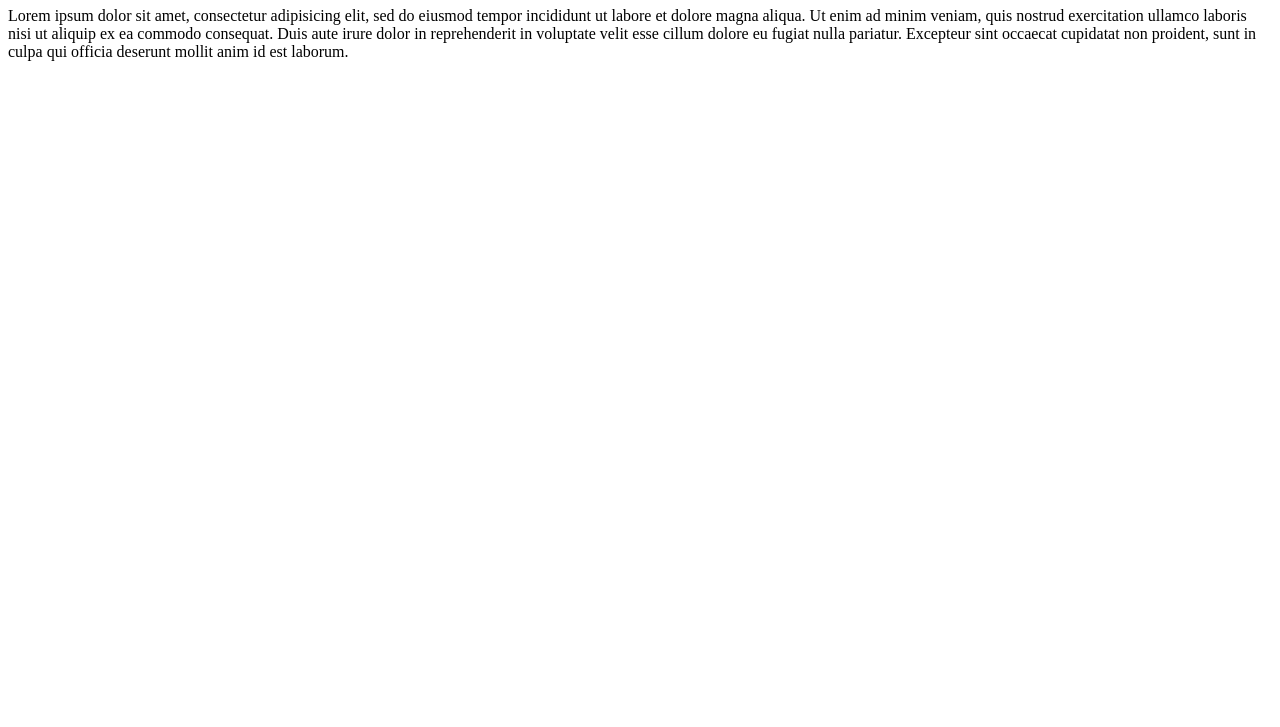
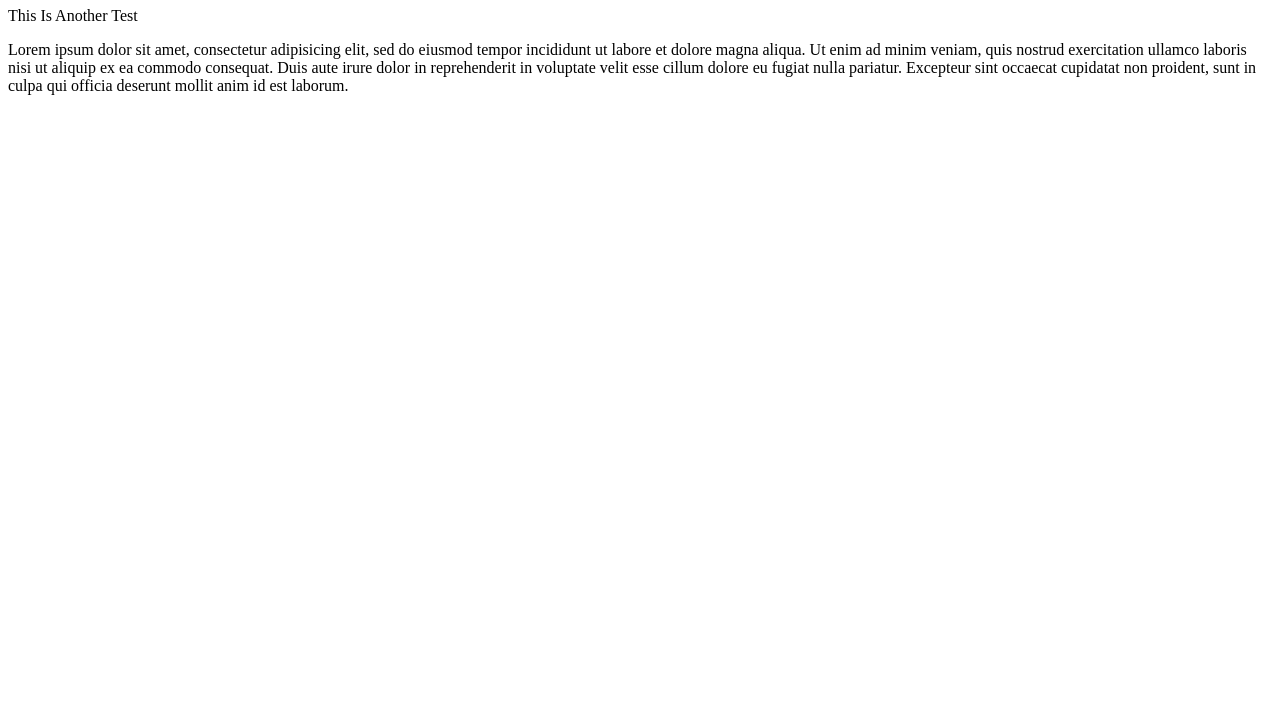
Before and after one commit to MohammadAbdollahzadeh/myproject, a plain HTML site: page about.html in a window 1280 px wide. Shown: the part 73-800 px from the top of the page. Drawn offline with Linux system fonts and the light colour scheme.

Commit message:
Add p tag to about.html

```diff
--- a/about.html
+++ b/about.html
@@ -6,7 +6,7 @@
   </head>
   <body>
     <h1>Welcome To About Page</h1>
-
+    <p>This Is Another Test</p>
     <p>Lorem ipsum dolor sit amet, consectetur adipisicing elit, sed do eiusmod tempor incididunt ut labore et dolore magna aliqua. Ut enim ad minim veniam, quis nostrud exercitation ullamco laboris nisi ut aliquip ex ea commodo consequat. Duis aute irure dolor in reprehenderit in voluptate velit esse cillum dolore eu fugiat nulla pariatur. Excepteur sint occaecat cupidatat non proident, sunt in culpa qui officia deserunt mollit anim id est laborum.</p>
   </body>
 </html>
```
